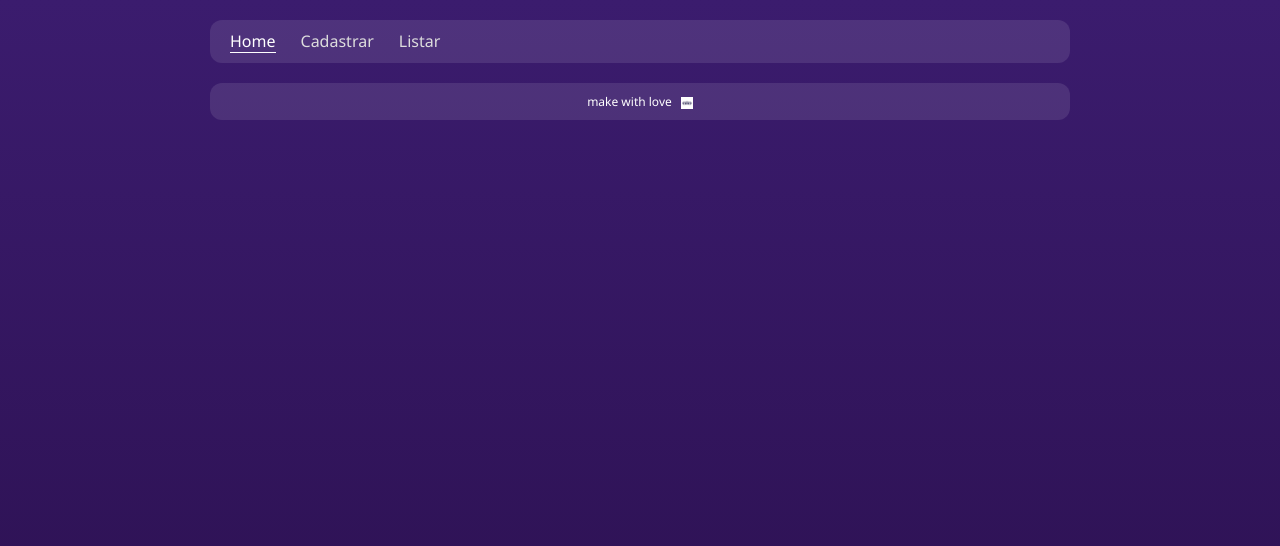
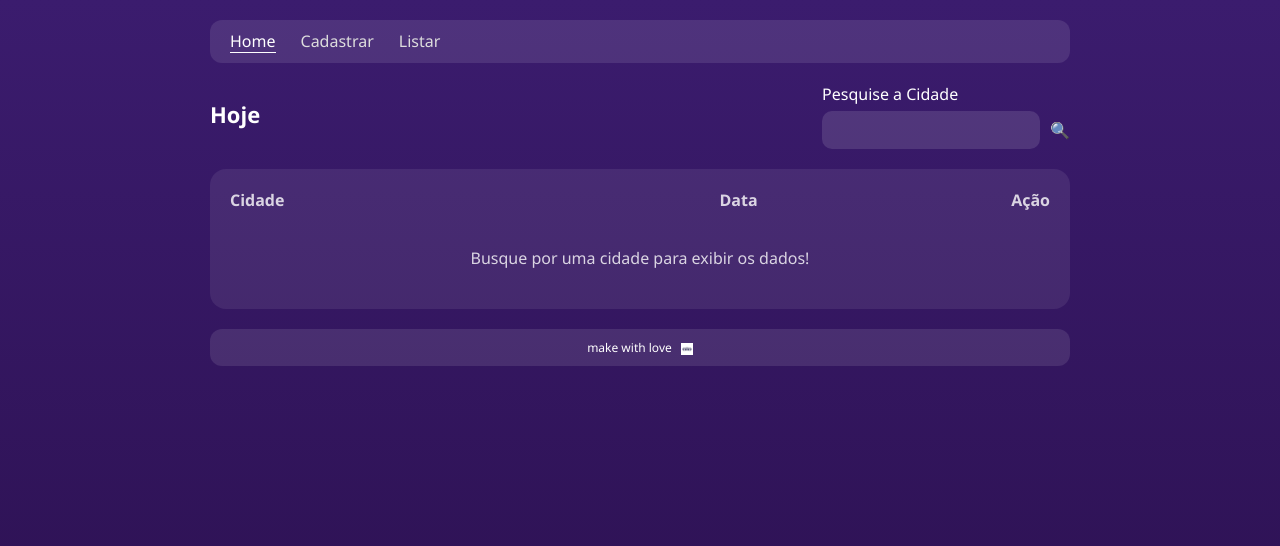
Before and after one commit to Nanda-Souza/Weather-App-Front, a React (Vite) app: page /home in a window 1280 px wide. Shown: the top 546 px of the page. Built offline with nearby package versions, Linux system fonts and the light colour scheme.

Commit message:
feat: Tela de home

```diff
--- /dev/null
+++ b/src/pages/home/Home.css
@@ -0,0 +1,10 @@
+.search-box {
+  margin-left: auto;
+}
+
+.top-bar {
+  display: flex;
+  justify-content: space-between;
+  align-items: flex-end;
+  width: 100%;
+}
--- a/src/pages/home/Home.tsx
+++ b/src/pages/home/Home.tsx
@@ -1,13 +1,45 @@
+import { useState } from "react";
 import Footer from "../../components/footers/Footer";
 import NavBar from "../../components/headers/NavBar";
+import './Home.css'
 
+export default function Home() {
+  const [cidade, setCidade] = useState("");
 
-export default function Home(){
-    return(
-        <div className="container">
-              <NavBar tela="home" />
-              <Footer />
+  return (
+    <div className="container">
+      <NavBar tela="home" />
 
+      <div className="top-bar">
+            <div className="title">Hoje</div>
+
+            <div className="input-group">
+                <label>Pesquise a Cidade</label>
+                <div className="input-with-icon">
+                <input
+                    className="input"
+                    value={cidade}
+                    onChange={(e) => setCidade(e.target.value)}
+                />
+                <span className="search-icon">🔍</span>
+                </div>
+            </div>
         </div>
-    );
+
+      {/* CARD */}
+      <div className="card">
+        <div className="row header">
+          <div className="col cidade">Cidade</div>
+          <div className="col data">Data</div>
+          <div className="col acao">Ação</div>
+        </div>
+
+        <div className="no-items">
+          Busque por uma cidade para exibir os dados!
+        </div>
+      </div>
+
+      <Footer />
+    </div>
+  );
 }
--- a/src/pages/listar-dados/ListarDadosMeteorologicos.tsx
+++ b/src/pages/listar-dados/ListarDadosMeteorologicos.tsx
@@ -3,7 +3,6 @@ import './ListarDadosMeteorologicos.css'
 import Footer from "../../components/footers/Footer";
 import NavBar from "../../components/headers/NavBar";
 import { buscarClima } from "../../services/climaServices";
-import { Toaster, toast } from 'react-hot-toast';
 
 interface Clima {
   id: number;
@@ -34,7 +33,6 @@ export default function ListarDadosMeteorologicos(){
       setPagina(1);
     } catch (error: any) {
       console.error(error.response);
-      toast.error('Erro ao listar dados');
       setDados([]);
     } finally {
       setLoading(false);
@@ -59,15 +57,6 @@ export default function ListarDadosMeteorologicos(){
 
     return(
       <div className="container">
-      <Toaster
-        position="top-right"
-          toastOptions={{
-          style: {
-            background: '#2a0f4d',
-            color: '#fff',
-          },
-        }}
-      />
       <NavBar tela="listar" />
 
       <div className="title">Lista de cidades</div>
```
